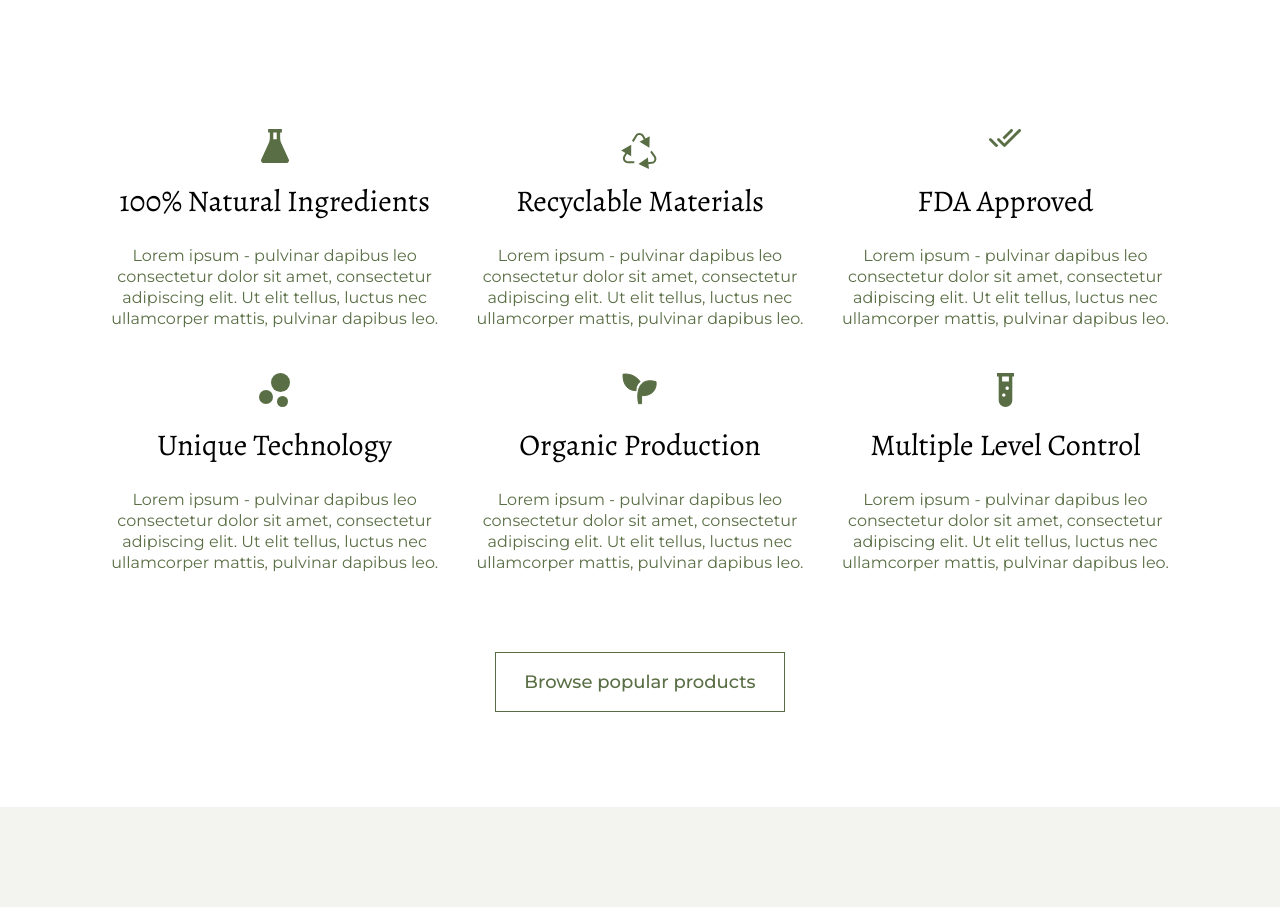
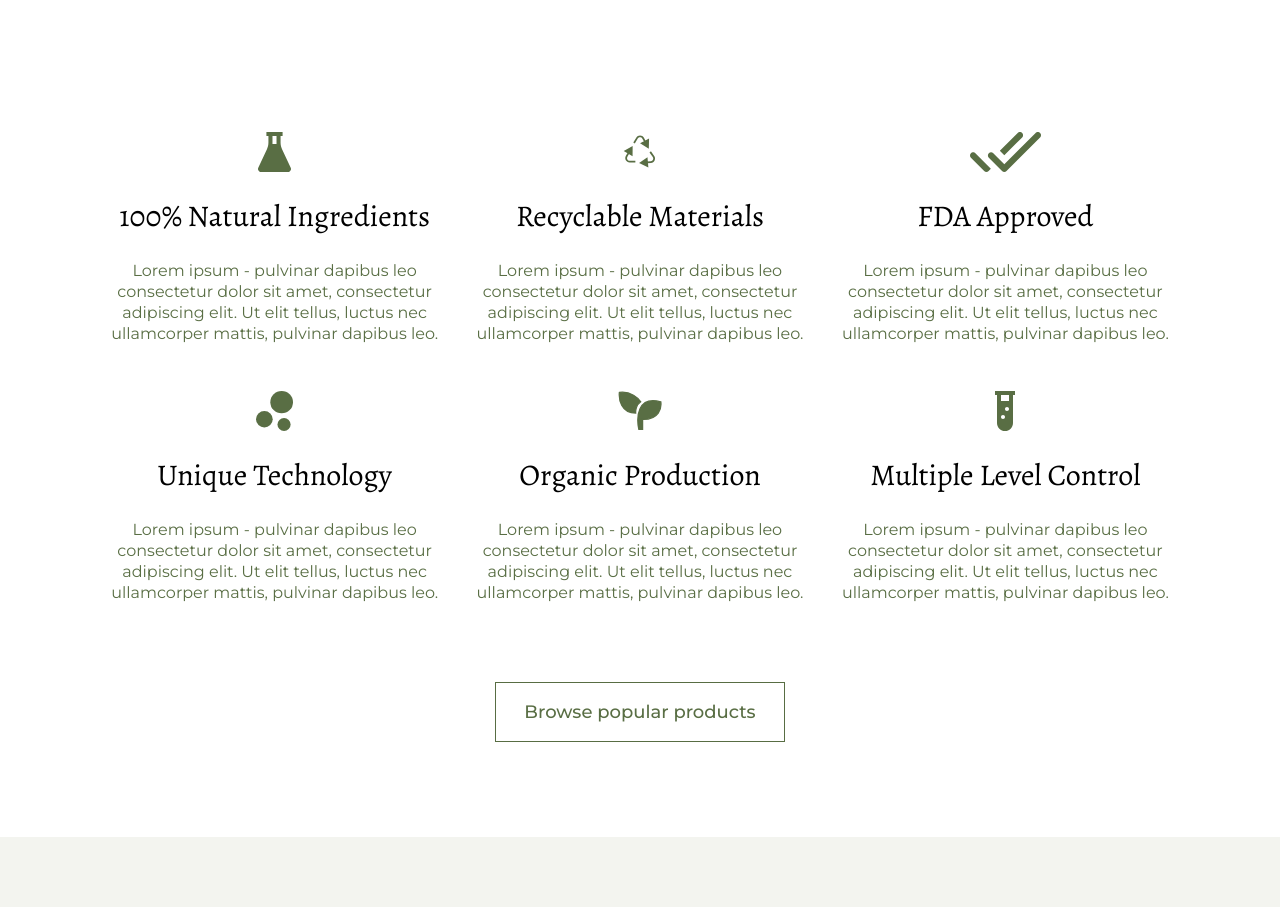
Before and after one commit to Lointainy/Seven-vital, a Next.js app: page / in a window 1280 px wide. Shown: the part 2000-2907 px from the top of the page. Built offline with nearby package versions, Linux system fonts and the light colour scheme.

Commit message:
fixed icon size

```diff
--- a/components/sections/OurAdvantages/OurAdvantages.jsx
+++ b/components/sections/OurAdvantages/OurAdvantages.jsx
@@ -58,7 +58,7 @@
 							return (
 								<li className={styles.item} key={`${i} ${advantage.title}`}>
 									<i className={styles.itemIcon}>
-										<img src={`assets/icons/advantage-${advantage.imgName}.svg`} alt="" />
+										<img src={`assets/icons/advantage-${advantage.imgName}.svg`} alt="" height="40" width="auto" />
 									</i>
 									<h3 className={`${font.className} ${styles.itemTitle}`}>{advantage.title}</h3>
 									<p className={styles.desc}>{advantage.desc}</p>
--- a/components/sections/OurAdvantages/OurAdvantages.module.scss
+++ b/components/sections/OurAdvantages/OurAdvantages.module.scss
@@ -47,7 +47,18 @@
 		justify-content: center;
 		text-align: center;
 		row-gap: 1.375rem;
-		grid-auto-rows: 30px minmax(42px, max-content) max-content;
+		grid-auto-rows: 45px minmax(42px, max-content) max-content;
+	}
+
+	.itemIcon {
+		display: grid;
+		align-items: center;
+		justify-content: center;
+	}
+
+	.itemIcon img {
+		max-height: 40px;
+		width: auto;
 	}
 
 	.desc {
```
